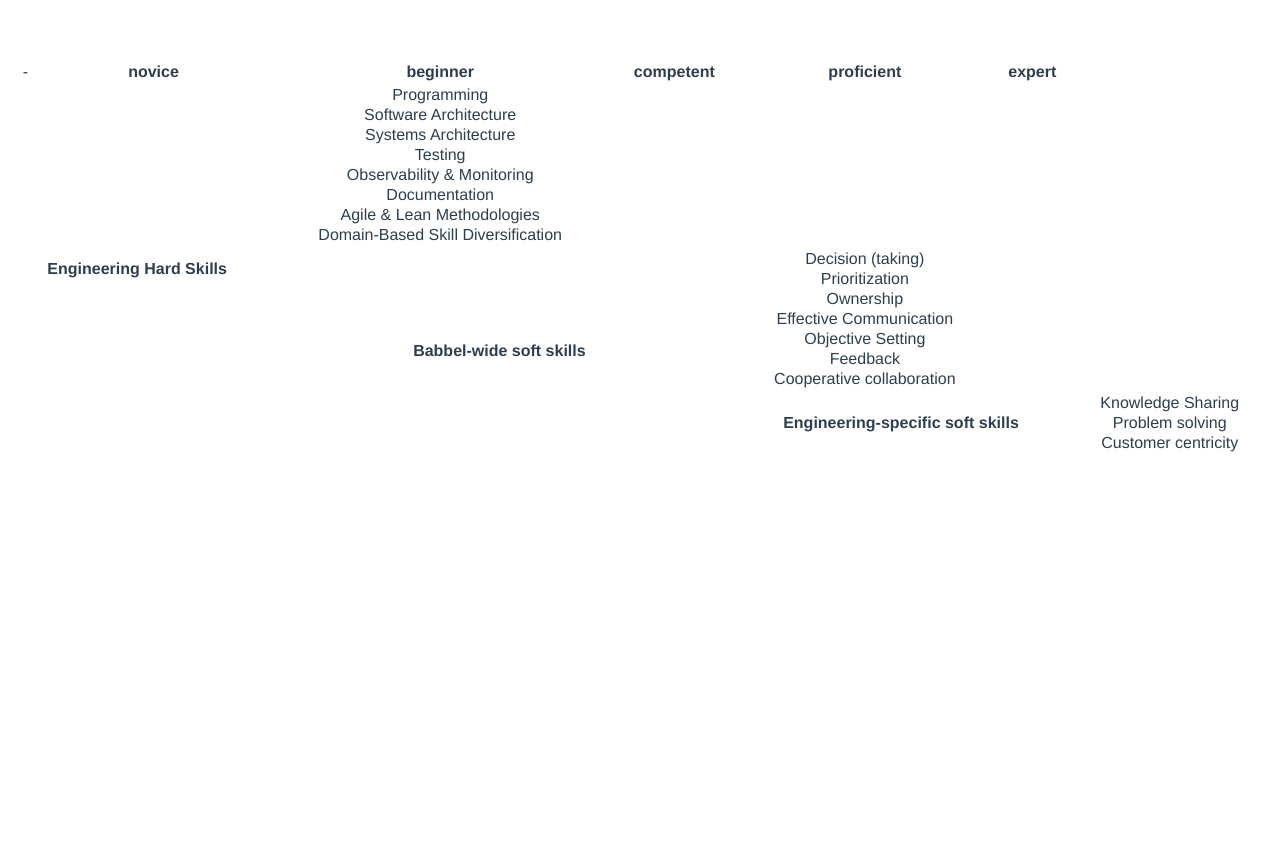
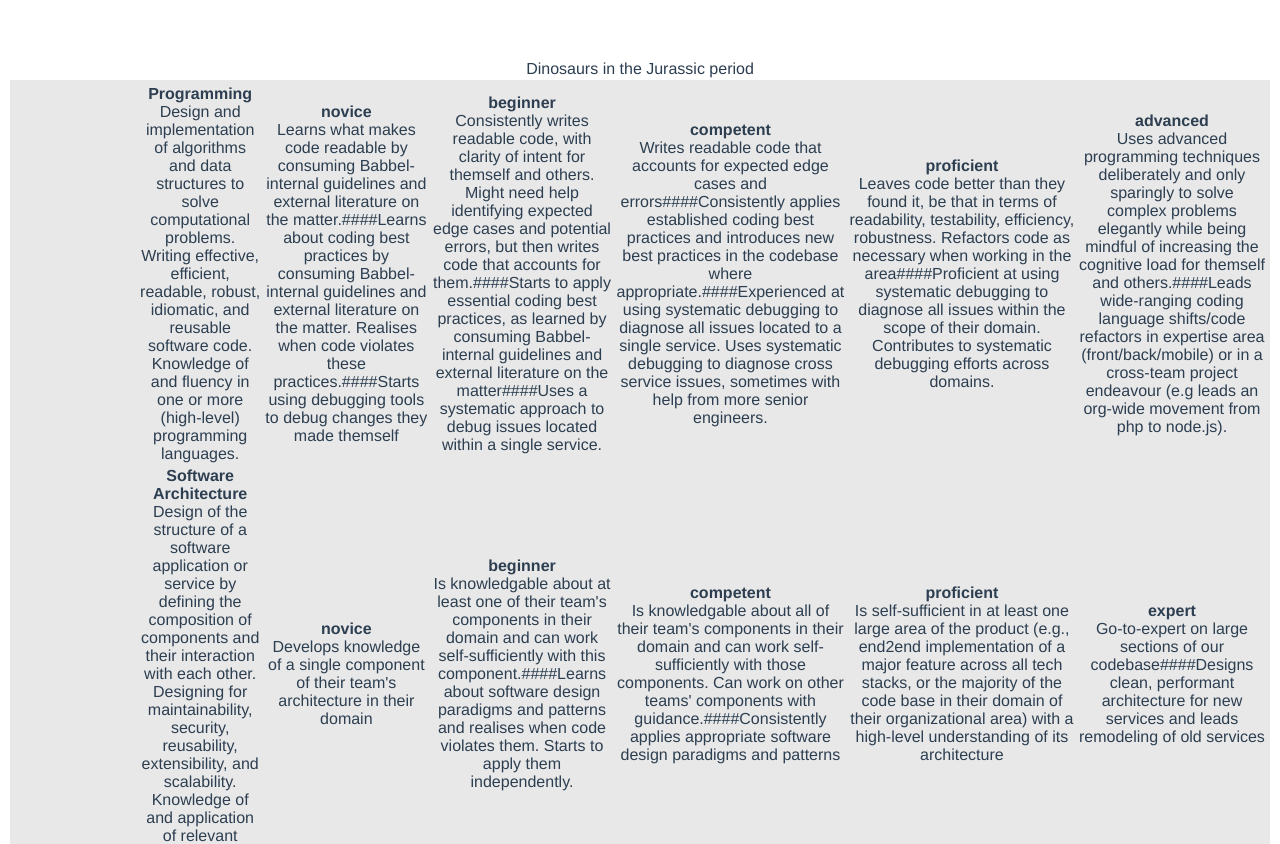
Before and after one commit to rnegash/cornbread, a Vue app: page / in a window 1280 px wide. Shown: the top 844 px of the page. Before the commit the page ends 800 px from the top, so only its background shows below. Built offline with nearby package versions, Linux system fonts and the light colour scheme.

Commit message:
very basic and shitty visualisation

```diff
--- a/src/components/HelloWorld.vue
+++ b/src/components/HelloWorld.vue
@@ -2,30 +2,35 @@
   <div class="hello">
     <!-- <h1>{{ skills }}</h1> -->
     <table>
-      <thead>
-        <tr>
-          <td>-</td>
-          <th>novice</th>
-          <th>beginner</th>
-          <th>competent</th>
-          <th>proficient</th>
-          <th>expert</th>
-        </tr>
-      </thead>
+      <caption>
+        Dinosaurs in the Jurassic period
+      </caption>
       <tbody>
-        <tr v-for="category in careerFrameworkData" :key="category.category">
+        <tr
+          v-for="category in careerFrameworkData"
+          :key="category.category"
+          class="skills"
+        >
           <th
             colspan="2"
             :rowspan="category.skills.length"
             :key="category.category"
+            class="category"
           >
             {{ category.category }}
           </th>
           <table>
             <tr v-for="skill in category.skills" :key="skill">
-              {{
-                skill.name
-              }}
+              <td>
+                <b>{{ skill.name }}</b
+                ><br />
+                {{ skill.description }}
+              </td>
+              <td v-for="level in skill.levels" :key="level">
+                <b>{{ level.level }}</b
+                ><br />
+                {{ level.criteria.join("####") }}
+              </td>
             </tr>
           </table>
         </tr>
@@ -64,4 +69,14 @@
   display: table;
   width: 100%;
 }
+.skills {
+  display: table;
+}
+.skills:nth-child(odd) {
+  background-color: #e8e8e8;
+}
+.category {
+  padding: 15px;
+  writing-mode: sideways-lr;
+}
 </style>
```
